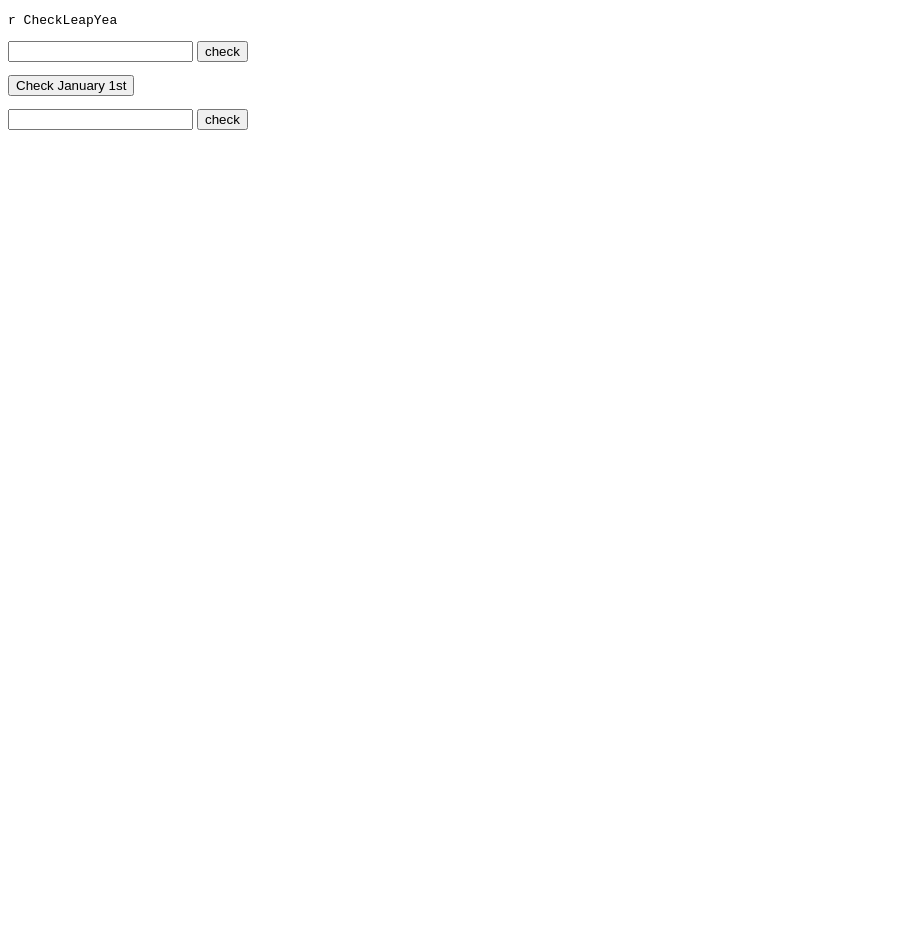
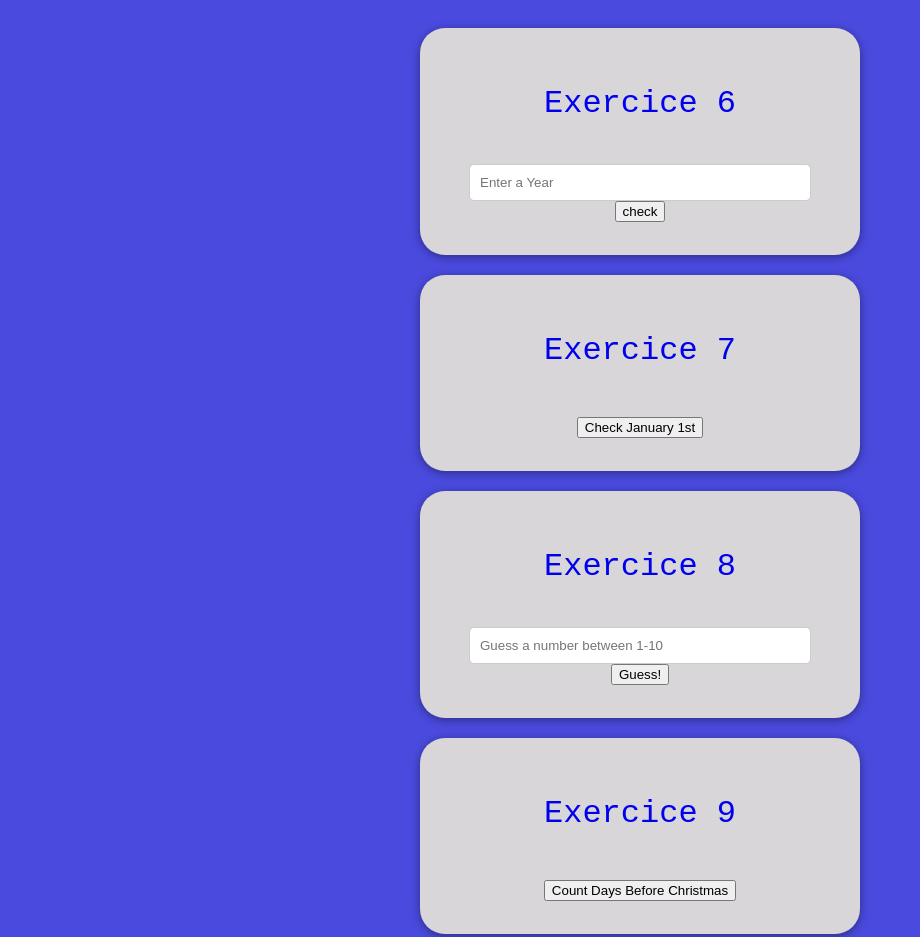
Before and after one commit to guicdas/Javascript, a plain HTML site: page index.html in a window 1280 px wide. Shown: the top 937 px of the page, without its empty margins (0-920 px from the left). Before the commit the page ends 800 px from the top, so only its background shows below. Drawn offline with Linux system fonts and the light colour scheme.

Commit message:
changed html and added ex9

```diff
--- a/4_triangleArea.js
+++ b/4_triangleArea.js
@@ -1,6 +1,6 @@
 function showTriangleArea(a, b, c){
     return (0.25 * Math.sqrt((a + b + c) * (-a + b + c) *
-                            (a - b + c)  * (a + b - c) ));
+	(a - b + c)  * (a + b - c) ));
+
+	console.log(showTriangleArea(5, 6, 7));
 }
-
-console.log(showTriangleArea(5, 6, 7));
--- a/5_rotateString.js
+++ b/5_rotateString.js
@@ -5,5 +5,5 @@ function animateString(target){
     setInterval(function () {
         text = text[text.length - 1] + text.substring(0, text.length - 1);
         str.childNodes[0].data = text;
-    }, 300);
+    }, 400);
 }
--- a/7_findJan1.js
+++ b/7_findJan1.js
@@ -1,6 +1,6 @@
 function checkJanFirst(){
-    let JanFirst = new Date(0, 1, 1, 0, 0, 0)
-	let weekDays = ["Monday", "Tuesday", "Wednesday", "Thursday", "Friday", "Saturday", "Sunday"]
+    let JanFirst = new Date(0, 1, 1, 0, 0, 0);
+	let weekDays = ["Monday", "Tuesday", "Wednesday", "Thursday", "Friday", "Saturday", "Sunday"];
 
 	if (document.getElementById("JanFirst_output").textContent.length === 0)
 	{
--- a/8_GuessRandomNumber.js
+++ b/8_GuessRandomNumber.js
@@ -3,6 +3,8 @@ function randomNumber(){
 
 	if (isNaN(numberInput) || numberInput == "")
         document.getElementById("randNumber_output").textContent = "Error: NaN.";
+	else if (numberInput > 10 || numberInput < 0)
+		document.getElementById("randNumber_output").textContent = "Error: Number should be between 1-10 ";
 	else if (numberInput == getRandomInt(10))
 		document.getElementById("randNumber_output").textContent = "Good Work";
 	else
--- /dev/null
+++ b/9_daysBeforeChristmas.js
@@ -0,0 +1,12 @@
+
+function countDaysToChristmas(){
+	let Today = new Date();//not working??
+
+	console.log(Today.getFullYear() + "/" + Today.getMonth() + "/" + Today.getDay());
+	let string = "Christmas is in " + getDays(Today.getMonth(), Today.getDay()) + " days!";
+	document.getElementById("daysTillChristmas_output").textContent = string;
+}
+
+function getDays(month, day){
+	return (((11 - month) * 30) + (25 - day));
+}
--- a/index.html
+++ b/index.html
@@ -4,38 +4,58 @@
 		<meta charset="UTF8">
 		<meta name="viewport" content="initial-scale=1.0">
 		<meta http-equiv="X-UA-Compatible" content="ie=chrome">
-        <title >
-            ola
-        </title>
+		<title >All exercises</title>
 
+		<link rel="stylesheet" href="styles.css"></link>
 	</head>
-    <body onload="animateString('checkLeapYear')">
 
-        <div >
-			<pre id="checkLeapYear">CheckLeapYear </pre>
-			<input type="text" id="userInput">
+	<body onload="animateTitles()">
+		<div>
+			<a href="https://www.w3resource.com/javascript-exercises/javascript-basic-exercise-6.php" id="title6" class="title" target="_blank">
+				<pre >Exercice 6</pre>
+			</a>
+			<input type="text" id="userInput" placeholder="Enter a Year">
 				<button  onclick="checkLeapYear(userInput)"> check </button>
-				<div >
 				<pre id="LeapYear_output"></pre>
-				</div>
-
 			</input>
 		</div>
 
 		<div >
+			<a href="https://www.w3resource.com/javascript-exercises/javascript-basic-exercise-7.php" id="title7" class="title" target="_blank">
+				<pre >Exercice 7</pre>
+			</a>
+			<p ></p>
 			<button onclick="checkJanFirst()"> Check January 1st </button>
 			<pre id="JanFirst_output"></pre>
 
 		</div>
 
-		<input type="text" id="numberInput">
-		<button onclick="randomNumber()"> check </button>
+		<div >
+			<a href="https://www.w3resource.com/javascript-exercises/javascript-basic-exercise-8.php" id="title8" class="title" target="_blank">
+				<pre >Exercice 8</pre>
+			</a>
+			<input type="text" id="numberInput" placeholder="Guess a number between 1-10">
+				<button onclick="randomNumber()">Guess!</button>
 				<pre id="randNumber_output"></pre>
+			</input>
+		</div>
 
-	</input>
+		<div >
+			<a href="https://www.w3resource.com/javascript-exercises/javascript-basic-exercise-9.php" id="title9" class="title" target="_blank">
+				<pre >Exercice 9</pre>
+			</a>
+			<p ></p>
+			<button onclick="countDaysToChristmas()">Count Days Before Christmas</button>
+			<pre id="daysTillChristmas_output"></pre>
+		</div>
+
+	<script src="utils.js"></script>
+
 	<script src="5_rotateString.js"></script>
 	<script src="6_checkLeapYear.js"></script>
 	<script src="7_findJan1.js"></script>
 	<script src="8_GuessRandomNumber.js"></script>
+	<script src="9_daysBeforeChristmas.js"></script>
+
 	</body>
 </html>
--- /dev/null
+++ b/styles.css
@@ -0,0 +1,40 @@
+body {
+	font-family: 'Courier New', Courier, monospace;
+	padding: 20px;
+	background-color: #4a4adf;
+	text-align: center;
+}
+
+div {
+	margin: 0 auto;
+	margin-bottom: 20px;
+	max-width: 400px;
+	padding: 20px;
+	background-color: #d8d6d8;
+	border-radius: 25px;
+	box-shadow: 0 2px 10px rgba(0, 0, 0, 0.4);
+}
+
+input {
+	padding: 10px;
+	margin-top: 10px;
+	width: 80%;
+	border-radius: 5px;
+	border: 1px solid #ccc;
+}
+
+button:hover {
+	background-color: #828383;
+}
+
+.title{
+	font-size: 2rem;
+	margin-top: 5px;
+	display: inline-block;
+	opacity: 0;
+	text-decoration: none;
+}
+
+.title:hover {
+	color: #b30606;
+}
--- /dev/null
+++ b/utils.js
@@ -0,0 +1,12 @@
+function animateTitles(){
+	let titles = document.querySelectorAll(".title");
+
+	titles.forEach((title, index) => {
+		setTimeout(() => {
+			title.style.opacity = 1;
+			title.style.transition = 'transform 0.5s ease-out, opacity 0.5s ease-out';
+		}, index * 100);
+	});
+}
+
+//see <nav>
```
Lines whose indentation alone changed are shown as unchanged.
